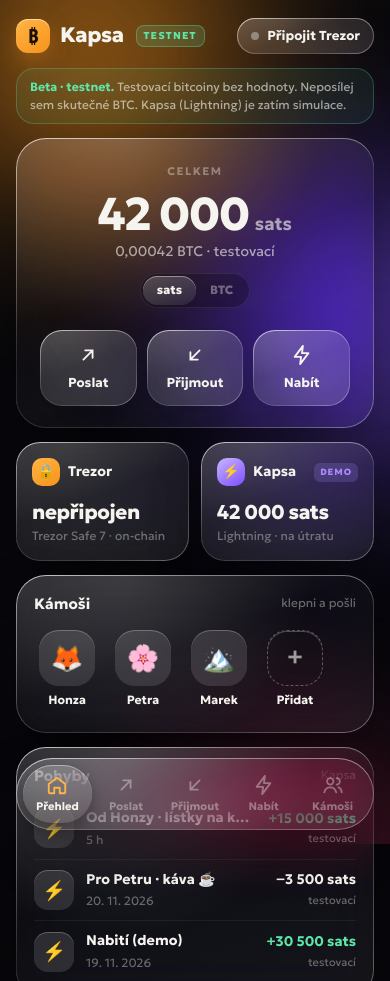
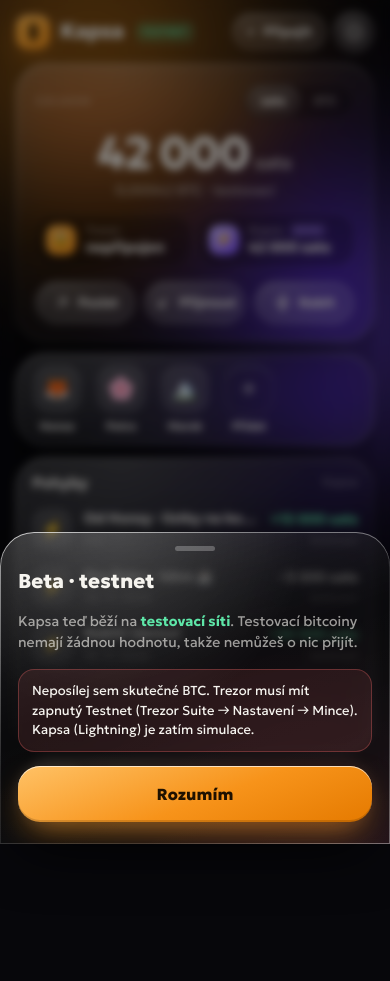
Before and after one commit to cabisCZ/Kapsa, a plain HTML site: page index.html in a window 390 px wide. Shown: the top 981 px of the page. After the commit the page ends 844 px from the top, so only its background shows below. Drawn offline with Linux system fonts and the light colour scheme.

Commit message:
UX: každá obrazovka se vejde na displej bez posouvání, tlačítka dole u palce, nastavení zvlášť
Co-Authored-By: Claude Opus 5.5 <noreply@anthropic.com>
Claude-Session: https://claude.ai/code/session_01U9TrhXC2hfZzWt74ewghrz

```diff
--- a/index.html
+++ b/index.html
@@ -78,9 +78,9 @@ button{cursor:pointer;border:0;background:none}
 }
 
 /* ---------- layout ---------- */
-.app{position:relative;z-index:2;max-width:460px;margin:0 auto;min-height:100%;
-  padding:calc(env(safe-area-inset-top) + 18px) 16px calc(env(safe-area-inset-bottom) + 120px)}
-header.top{display:flex;align-items:center;justify-content:space-between;margin-bottom:18px}
+.app{position:relative;z-index:2;max-width:460px;margin:0 auto;
+  padding:calc(env(safe-area-inset-top) + 12px) 16px calc(env(safe-area-inset-bottom) + 100px)}
+header.top{display:flex;align-items:center;justify-content:space-between;margin-bottom:12px}
 .logo{display:flex;align-items:center;gap:10px;font-weight:800;font-size:21px;letter-spacing:-.02em}
 .logo b{width:34px;height:34px;border-radius:12px;display:grid;place-items:center;
   background:linear-gradient(145deg,var(--btc-2),var(--btc));color:#1a0f00;font-size:19px;
@@ -89,20 +89,52 @@ header.top{display:flex;align-items:center;justify-content:space-between;margin-
 .dot{width:8px;height:8px;border-radius:50%;background:var(--ink-3)}
 .dot.on{background:var(--ok);box-shadow:0 0 10px var(--ok)}
 
+/* jedna obrazovka = jedna věc: aplikace má přesně výšku displeje, posouvají se jen seznamy uvnitř karet */
+html,body{height:100%;overflow:hidden}
+.app{height:100dvh;display:flex;flex-direction:column;overflow:hidden}
 .view{display:none;animation:rise .45s cubic-bezier(.2,.9,.25,1.1)}
-.view.on{display:block}
+.view.on{display:flex;flex-direction:column;gap:12px;flex:1;min-height:0;overflow-y:auto;scrollbar-width:none}
+.view.on::-webkit-scrollbar{display:none}
+.view > *{margin-bottom:0!important;flex:none}
+.view > .fill{flex:1 1 auto;min-height:0;display:flex;flex-direction:column}
+.scroll{flex:1;min-height:0;overflow-y:auto;scrollbar-width:none;-webkit-mask-image:linear-gradient(#000 82%,transparent);mask-image:linear-gradient(#000 82%,transparent);padding-bottom:18px}
+.scroll::-webkit-scrollbar{display:none}
+.push{margin-top:auto;padding-top:12px}
+.push .hint{margin:0 4px 10px;text-align:center}
+header.top{gap:8px;flex:none}
+.logo{min-width:0}
+.top-right{display:flex;align-items:center;gap:8px;flex:none}
+.gear{width:40px;height:40px;border-radius:50%;display:grid;place-items:center;color:var(--ink-2)}
+.gear svg{width:20px;height:20px}
+button.net{cursor:pointer}
+/* zůstatek: přepínač jednotek vpravo nahoře, dvě peněženky jako čipy */
+.hero-top{display:flex;align-items:center;justify-content:space-between;gap:8px}
+.hero-top .unitsw{margin-top:0}
+.mini{display:grid;grid-template-columns:minmax(0,1fr) minmax(0,1fr);gap:8px;margin-top:14px}
+.mchip{display:flex;align-items:center;gap:10px;padding:10px 12px;border-radius:18px;background:rgba(0,0,0,.22);box-shadow:inset 0 0 0 1px rgba(255,255,255,.07);text-align:left;min-width:0}
+.mchip .ic{width:30px;height:30px;border-radius:10px;display:grid;place-items:center;font-size:14px;flex:none}
+.mchip div{min-width:0;display:flex;flex-direction:column}
+.mchip em{font-style:normal;font-size:11px;color:var(--ink-3);font-weight:700;display:flex;align-items:center;gap:6px}
+.mchip b{font-size:14px;font-weight:800;white-space:nowrap;overflow:hidden;text-overflow:ellipsis}
+.mchip .tag{margin-left:0;font-size:8px;padding:2px 5px}
+.card-h{display:flex;justify-content:space-between;align-items:center;margin-bottom:8px}
+.card-h h3{margin:0}
+.link{color:var(--btc-2);font-size:12px;font-weight:700}
+.back{display:inline-flex;align-items:center;gap:6px;font-weight:700;color:var(--ink-2);padding:4px 0}
+
+.view{display:none;animation:rise .45s cubic-bezier(.2,.9,.25,1.1)}
 @keyframes rise{from{opacity:0;transform:translateY(14px) scale(.985)}}
 
 /* zůstatek */
-.hero{padding:26px 24px 22px;margin-bottom:14px;text-align:center}
-.net{font-size:10px;font-weight:800;letter-spacing:.12em;padding:4px 8px;border-radius:8px;background:rgba(94,230,168,.16);color:var(--ok);box-shadow:inset 0 0 0 1px rgba(94,230,168,.35);margin-left:2px}
+.hero{padding:20px 20px 18px;margin-bottom:14px;text-align:center}
+.net{font-size:9px;font-weight:800;letter-spacing:.1em;padding:4px 6px;border-radius:8px;background:rgba(94,230,168,.16);color:var(--ok);box-shadow:inset 0 0 0 1px rgba(94,230,168,.35);margin-left:2px}
 .beta{margin:-4px 0 14px;padding:10px 14px;border-radius:18px;font-size:12px;line-height:1.5;color:var(--ink-2);background:rgba(94,230,168,.08);box-shadow:inset 0 0 0 1px rgba(94,230,168,.25)}
 .beta b{color:var(--ok)}
 .label{font-size:11px;letter-spacing:.14em;text-transform:uppercase;color:var(--ink-3);font-weight:700}
 .big{font-size:46px;font-weight:800;letter-spacing:-.035em;line-height:1.05;margin:10px 0 4px;cursor:pointer;user-select:none;white-space:nowrap;overflow:hidden;max-width:100%}
 .big small{font-size:18px;font-weight:700;color:var(--ink-2);margin-left:6px;letter-spacing:0}
 .fiat{color:var(--ink-2);font-size:14px}
-.actions{display:grid;grid-template-columns:repeat(3,1fr);gap:10px;margin-top:22px}
+.actions{display:grid;grid-template-columns:repeat(3,1fr);gap:10px;margin-top:16px}
 .act{display:flex;flex-direction:column;align-items:center;gap:8px;padding:14px 6px;border-radius:22px;font-size:13px;font-weight:700;transition:transform .2s}
 .act:active{transform:scale(.94)}
 .act svg{width:22px;height:22px}
@@ -170,7 +202,7 @@ header.top{display:flex;align-items:center;justify-content:space-between;margin-
 .row > *{flex:1}
 
 /* příjem */
-.qr{width:220px;height:220px;margin:6px auto 16px;padding:14px;border-radius:26px;background:#fff;display:grid;place-items:center;
+.qr{--qr:min(220px,30dvh);width:var(--qr);height:var(--qr);margin:6px auto 16px;padding:14px;border-radius:26px;background:#fff;display:grid;place-items:center;
   box-shadow:0 20px 50px -14px rgba(247,147,26,.5)}
 .qr svg{width:100%;height:100%}
 .addr{word-break:break-all;text-align:center;font-size:13px;padding:12px 14px;border-radius:16px;background:rgba(0,0,0,.25);color:var(--ink-2)}
@@ -258,6 +290,41 @@ nav.tabs button.on svg{color:var(--btc-2)}
 .emojis{display:flex;flex-wrap:wrap;gap:8px;margin-bottom:12px}
 .emojis button{width:42px;height:42px;border-radius:14px;font-size:21px;background:var(--glass)}
 .emojis button.on{box-shadow:inset 0 0 0 2px var(--btc)}
+/* nízké displeje: zmenšit, schovat vysvětlivky */
+@media (max-height:760px){
+  .hero{padding:16px 18px 16px}
+  .big{font-size:38px;margin:6px 0 2px}
+  .actions{margin-top:14px}
+  .act{padding:10px 6px;gap:6px}
+  .friends .fr .av{width:46px;height:46px;font-size:22px}
+  .push .hint,.card > .hint{display:none}
+  .amount-inp{font-size:30px;padding:4px}
+  .card .qr{--qr:min(200px,26dvh)}
+}
+@media (max-height:640px){ .mini{display:none} .card{padding:14px} }
+@media (max-height:700px){
+  .field > span{display:none}
+  .seg{margin-bottom:10px} .seg button{padding:8px}
+  .amount-inp{font-size:28px}
+  .card h3{margin-bottom:8px}
+  .push{padding-top:8px}
+}
+.who:empty{display:none}
+/* přehled: kompaktní, aby zbylo místo na pohyby */
+.act{flex-direction:row;justify-content:center;padding:12px 6px;gap:7px}
+.act svg{width:18px;height:18px}
+.mchip{padding:8px 10px}
+#v-home .card{padding:14px 16px}
+#v-home .card h3{margin-bottom:8px}
+.friends{gap:10px;padding:2px}
+.fr{font-size:11px;width:54px;gap:5px}
+.fr .av{width:48px!important;height:48px!important;border-radius:17px!important;font-size:22px!important}
+#v-home .fill{min-height:132px}
+#v-home .strip{padding:10px 12px}
+.app{padding-bottom:calc(env(safe-area-inset-bottom) + 92px)}
+#v-home .tx{padding:8px 0}
+.view > .fill{overflow-y:auto;scrollbar-width:none}   /* pojistka: radši posunout uvnitř karty než oříznout */
+@media (max-width:360px){ .logo .word{display:none} }
 </style>
 </head>
 <body>
@@ -266,19 +333,26 @@ nav.tabs button.on svg{color:var(--btc-2)}
 
 <main class="app">
   <header class="top">
-    <div class="logo"><b>₿</b>Kapsa<span class="net" hidden>TESTNET</span></div>
-    <button class="pill glass" id="trezorBtn"><span class="dot" id="trezorDot"></span><span id="trezorTxt">Připojit Trezor</span></button>
+    <div class="logo"><b>₿</b><span class="word">Kapsa</span><button type="button" class="net" id="netBadge" hidden title="Co je beta?">TESTNET</button></div>
+    <div class="top-right">
+      <button class="pill glass" id="trezorBtn" title="Trezor Safe 7"><span class="dot" id="trezorDot"></span><span id="trezorTxt">Připojit</span></button>
+      <button class="gear glass" data-go="settings" title="Nastavení" aria-label="Nastavení"><svg viewBox="0 0 24 24" fill="none" stroke="currentColor" stroke-width="2" stroke-linecap="round" stroke-linejoin="round"><circle cx="12" cy="12" r="3"/><path d="M19.4 15a1.7 1.7 0 0 0 .3 1.8l.1.1a2 2 0 1 1-2.8 2.8l-.1-.1a1.7 1.7 0 0 0-1.8-.3 1.7 1.7 0 0 0-1 1.5V21a2 2 0 1 1-4 0v-.1a1.7 1.7 0 0 0-1.1-1.5 1.7 1.7 0 0 0-1.8.3l-.1.1a2 2 0 1 1-2.8-2.8l.1-.1a1.7 1.7 0 0 0 .3-1.8 1.7 1.7 0 0 0-1.5-1H3a2 2 0 1 1 0-4h.1a1.7 1.7 0 0 0 1.5-1.1 1.7 1.7 0 0 0-.3-1.8l-.1-.1a2 2 0 1 1 2.8-2.8l.1.1a1.7 1.7 0 0 0 1.8.3H9a1.7 1.7 0 0 0 1-1.5V3a2 2 0 1 1 4 0v.1a1.7 1.7 0 0 0 1 1.5 1.7 1.7 0 0 0 1.8-.3l.1-.1a2 2 0 1 1 2.8 2.8l-.1.1a1.7 1.7 0 0 0-.3 1.8V9a1.7 1.7 0 0 0 1.5 1H21a2 2 0 1 1 0 4h-.1a1.7 1.7 0 0 0-1.5 1z"/></svg></button>
+    </div>
   </header>
-
-  <div class="beta" id="betaNote" hidden><b>Beta · testnet.</b> Testovací bitcoiny bez hodnoty. Neposílej sem skutečné BTC. Kapsa (Lightning) je zatím simulace.</div>
 
   <!-- PŘEHLED -->
   <section class="view on" id="v-home">
     <div class="hero glass">
-      <div class="label">Celkem</div>
+      <div class="hero-top">
+        <div class="label">Celkem</div>
+        <div class="unitsw" id="unitSw" role="group" aria-label="Jednotka"><button data-u="sats">sats</button><button data-u="btc">BTC</button></div>
+      </div>
       <div class="big" id="total" title="Klepni pro přepnutí sats / BTC">0</div>
       <div class="fiat" id="totalFiat">—</div>
-      <div class="unitsw" id="unitSw" role="group" aria-label="Jednotka"><button data-u="sats">sats</button><button data-u="btc">BTC</button></div>
+      <div class="mini">
+        <div class="mchip"><span class="ic vault">🔒</span><div><em>Trezor</em><b id="vaultAmt">—</b></div></div>
+        <div class="mchip"><span class="ic ln">⚡</span><div><em>Kapsa <span class="tag">DEMO</span></em><b id="lnAmt">0</b></div></div>
+      </div>
       <div class="actions">
         <button class="act glass" data-go="send"><svg viewBox="0 0 24 24" fill="none" stroke="currentColor" stroke-width="2" stroke-linecap="round"><path d="M7 17 17 7M9 7h8v8"/></svg>Poslat</button>
         <button class="act glass" data-go="receive"><svg viewBox="0 0 24 24" fill="none" stroke="currentColor" stroke-width="2" stroke-linecap="round"><path d="M17 7 7 17M15 17H7V9"/></svg>Přijmout</button>
@@ -286,33 +360,19 @@ nav.tabs button.on svg{color:var(--btc-2)}
       </div>
     </div>
 
-    <div class="wallets">
-      <div class="wal glass">
-        <div class="nm"><span class="ic vault">🔒</span>Trezor</div>
-        <div class="amt" id="vaultAmt">—</div>
-        <div class="sub">Trezor Safe 7 · on-chain</div>
-      </div>
-      <div class="wal glass">
-        <div class="nm"><span class="ic ln">⚡</span>Kapsa<span class="tag">DEMO</span></div>
-        <div class="amt" id="lnAmt">0</div>
-        <div class="sub">Lightning · na útratu</div>
-      </div>
-    </div>
-
-    <div class="card glass">
-      <h3>Kámoši <span>klepni a pošli</span></h3>
+    <div class="card glass strip" aria-label="Kámoši: klepni a pošli">
       <div class="friends" id="friendsRow"></div>
     </div>
 
-    <div class="card glass">
+    <div class="card glass fill">
       <h3>Pohyby <span id="txSrc"></span></h3>
-      <div id="txList"></div>
+      <div id="txList" class="scroll"></div>
     </div>
   </section>
 
   <!-- POSLAT -->
   <section class="view" id="v-send">
-    <div class="card glass">
+    <div class="card glass fill">
       <h3>Poslat bitcoin</h3>
       <div class="seg" id="sendFrom">
         <button data-v="ln" class="on">⚡ Z Kapsy</button>
@@ -330,14 +390,16 @@ nav.tabs button.on svg{color:var(--btc-2)}
       <label class="field"><span>Zpráva (nepovinné)</span>
         <input class="inp" id="sendNote" placeholder="Za pivo 🍺">
       </label>
-      <button class="btn primary" id="sendGo">Poslat</button>
-      <p class="hint" id="sendHint">Z Kapsy jde platba okamžitě přes Lightning. Z Trezoru jde on-chain a potvrdíš ji tlačítkem na zařízení.</p>
+      <div class="push">
+        <p class="hint" id="sendHint">⚡ Okamžitě přes Lightning, poplatek skoro nulový</p>
+        <button class="btn primary" id="sendGo">Poslat</button>
+      </div>
     </div>
   </section>
 
   <!-- PŘIJMOUT -->
   <section class="view" id="v-receive">
-    <div class="card glass" style="text-align:center">
+    <div class="card glass fill" style="text-align:center">
       <h3>Přijmout</h3>
       <div class="seg" id="recvTo">
         <button data-v="vault" class="on">🔒 Na Trezor</button>
@@ -345,17 +407,19 @@ nav.tabs button.on svg{color:var(--btc-2)}
       </div>
       <div class="qr" id="qr"></div>
       <div class="addr mono" id="recvAddr">Připoj Trezor pro tvou adresu</div>
-      <div class="row" style="margin-top:12px">
-        <button class="btn ghost" id="copyAddr">Kopírovat</button>
-        <button class="btn ghost" id="verifyAddr">Ověřit na Trezoru</button>
+      <div class="push">
+        <p class="hint">Adresu vždy ověř na displeji Trezoru</p>
+        <div class="row">
+          <button class="btn ghost" id="copyAddr">Kopírovat</button>
+          <button class="btn ghost" id="verifyAddr">Ověřit na Trezoru</button>
+        </div>
       </div>
-      <p class="hint">Adresu vždy ověř na displeji Trezoru. Tak máš jistotu, že ti ji nepodvrhl malware.</p>
     </div>
   </section>
 
   <!-- NABÍT -->
   <section class="view" id="v-topup">
-    <div class="card glass">
+    <div class="card glass fill">
       <h3>Nabít Kapsu</h3>
       <div class="flow">
         <div class="node"><div class="ic vault">🔒</div>Trezor<br><span class="mono" style="color:var(--ink-3)" id="flowVault">—</span></div>
@@ -369,22 +433,29 @@ nav.tabs button.on svg{color:var(--btc-2)}
         <button class="btn ghost" data-top="100000">100k</button>
         <button class="btn ghost" data-top="500000">500k</button>
       </div>
-      <button class="btn primary" id="topGo">Nabít z Trezoru</button>
-      <p class="hint">Jako převod ze spořáku na běžný účet. Trezor pošle sats na vkladovou adresu tvé Lightning Kapsy a ty pak platíš kámošům okamžitě. Na útratu drž jen malé částky, úspory nech na Trezoru.</p>
+      <div class="push">
+        <p class="hint">Jako převod ze spořáku na běžný účet. Na útratu drž jen malé částky.</p>
+        <button class="btn primary" id="topGo">Nabít z Trezoru</button>
+      </div>
     </div>
   </section>
 
   <!-- KÁMOŠI -->
   <section class="view" id="v-friends">
-    <div class="card glass">
+    <div class="card glass fill">
       <h3>Kámoši <span id="frCount"></span></h3>
       <div class="inp-wrap one search">
         <input class="inp" id="frSearch" placeholder="Hledat jméno nebo adresu…" autocomplete="off" autocapitalize="off" spellcheck="false">
         <div class="ibs"><button type="button" class="ib" id="frScan" title="Naskenovat QR kámoše"><svg viewBox="0 0 24 24" fill="none" stroke="currentColor" stroke-width="2" stroke-linecap="round"><path d="M4 8V5a1 1 0 0 1 1-1h3M16 4h3a1 1 0 0 1 1 1v3M20 16v3a1 1 0 0 1-1 1h-3M8 20H5a1 1 0 0 1-1-1v-3M4 12h16"/></svg></button></div>
       </div>
-      <div id="frList"></div>
-      <button class="btn ghost" style="margin-top:12px" id="addFriend">+ Přidat kámoše</button>
+      <div id="frList" class="scroll"></div>
+      <div class="push"><button class="btn ghost" id="addFriend">+ Přidat kámoše</button></div>
     </div>
+  </section>
+
+  <!-- NASTAVENÍ -->
+  <section class="view" id="v-settings">
+    <button class="back" data-go="home">← Zpět</button>
     <div class="card glass">
       <h3>Moje platební adresa</h3>
       <div class="addr mono" id="myLn">tomas@kapsa.btc</div>
@@ -619,7 +690,7 @@ async function connectTrezor(){
   if(!(await initTrezor())){ toast('Trezor Connect se nenačetl, zkus HTTPS a Chrome/Edge', false); return }
   $('#trezorTxt').textContent='Připojuji…';
   const r = await TrezorConnect.getAccountInfo({ coin:COIN, path:ACCOUNT_PATH, details:'txs', pageSize:15 });
-  if(!r.success){ $('#trezorTxt').textContent='Připojit Trezor'; toast(r.payload.error || 'Připojení selhalo', false); return }
+  if(!r.success){ $('#trezorTxt').textContent='Připojit'; toast(r.payload.error || 'Připojení selhalo', false); return }
   const p = r.payload;
   const unused = p.addresses?.unused?.[0];
   S.trezor = {
@@ -756,7 +827,7 @@ function render(){
   $('#flowVault').textContent = S.trezor ? fmt(vault) : '—';
   $('#flowLn').textContent = fmt(S.ln.balance);
   $('#trezorDot').classList.toggle('on', !!S.trezor);
-  $('#trezorTxt').textContent = S.trezor ? 'Trezor Safe 7' : 'Připojit Trezor';
+  $('#trezorTxt').textContent = S.trezor ? 'Trezor' : 'Připojit';
 
   // kámoši
   $('#friendsRow').innerHTML = S.friends.map(f=>`<button class="fr" data-pay="${f.id}"><span class="av">${esc(f.emoji)}</span>${esc(f.name)}</button>`).join('')
@@ -817,7 +888,7 @@ function renderReceive(){
 function go(v){
   $$('.view').forEach(x=>x.classList.toggle('on', x.id==='v-'+v));
   $$('nav.tabs button').forEach(b=>b.classList.toggle('on', b.dataset.go===v));
-  window.scrollTo({top:0,behavior:'smooth'});
+  const view = $('#v-'+v); if(view) view.scrollTop = 0;
 }
 document.addEventListener('click', e=>{
   const g = e.target.closest('[data-go]'); if(g) go(g.dataset.go);
@@ -833,9 +904,10 @@ function seg(id, key, cb){
     $$(id+' button').forEach(x=>x.classList.toggle('on',x===b)); S[key]=b.dataset.v; cb&&cb() });
 }
 seg('#sendFrom','sendFrom', updWho);
-function setSendFrom(v){ S.sendFrom = v; $$('#sendFrom button').forEach(b=>b.classList.toggle('on', b.dataset.v===v)) }
+function setSendFrom(v){ S.sendFrom = v; $$('#sendFrom button').forEach(b=>b.classList.toggle('on', b.dataset.v===v)); updWho() }
 
 function updWho(){
+  $('#sendHint').textContent = S.sendFrom==='ln' ? '⚡ Okamžitě přes Lightning, poplatek skoro nulový' : '🔒 On-chain, potvrdíš tlačítkem na Trezoru';
   const v = $('#sendTo').value.trim(), w = $('#sendWho');
   if(!v){ w.innerHTML = ''; return }
   const t = addrType(v), f = findByAddr(v);
@@ -1124,6 +1196,16 @@ document.addEventListener('pointermove', e=>{
     el.style.setProperty('--mx', (e.clientX-r.left)+'px'); el.style.setProperty('--my', (e.clientY-r.top)+'px') }
 }, {passive:true});
 
+/* info o betě: místo trvalého pruhu přes odznak TESTNET, napoprvé samo */
+function showBeta(){
+  store.set('betaSeen', true);
+  openSheet(`<h2>Beta · testnet</h2>
+    <p class="hint" style="font-size:14px;margin:0 0 16px;color:var(--ink-2)">Kapsa teď běží na <b style="color:var(--ok)">testovací síti</b>. Testovací bitcoiny nemají žádnou hodnotu, takže nemůžeš o nic přijít.</p>
+    <div class="warn">Neposílej sem skutečné BTC. Trezor musí mít zapnutý Testnet (Trezor Suite → Nastavení → Mince). Kapsa (Lightning) je zatím simulace.</div>
+    <button class="btn primary" data-ok>Rozumím</button>`);
+  $('#sheet').onclick = e => { if(e.target.closest('[data-ok]')) closeSheet() };
+}
+
 /* zámek heslem */
 function initLockUI(){
   const t = $('#lockToggle'); t.checked = !!VAULT; $('#lockNow').style.display = VAULT ? '' : 'none';
@@ -1180,7 +1262,7 @@ render(); if(!TESTNET && store.get('price',false)) loadPrice();
 $('#priceToggle').checked = store.get('price',false);
 $('#priceToggle').addEventListener('change', e=>{ store.set('price', e.target.checked); if(e.target.checked) loadPrice(); else { S.czk=null; render() } });
 initLockUI();
-if(TESTNET){ $$('.net').forEach(e=>e.hidden=false); $('#betaNote').hidden=false; document.title='Kapsa · testnet beta';
+if(TESTNET){ $$('.net').forEach(e=>e.hidden=false); $('#netBadge').addEventListener('click', showBeta); if(!store.get('betaSeen')) setTimeout(showBeta, 500); document.title='Kapsa · testnet beta';
   $('#priceToggle').disabled=true; $('#priceToggle').closest('label').style.opacity=.45 }
 };
 </script>
```
